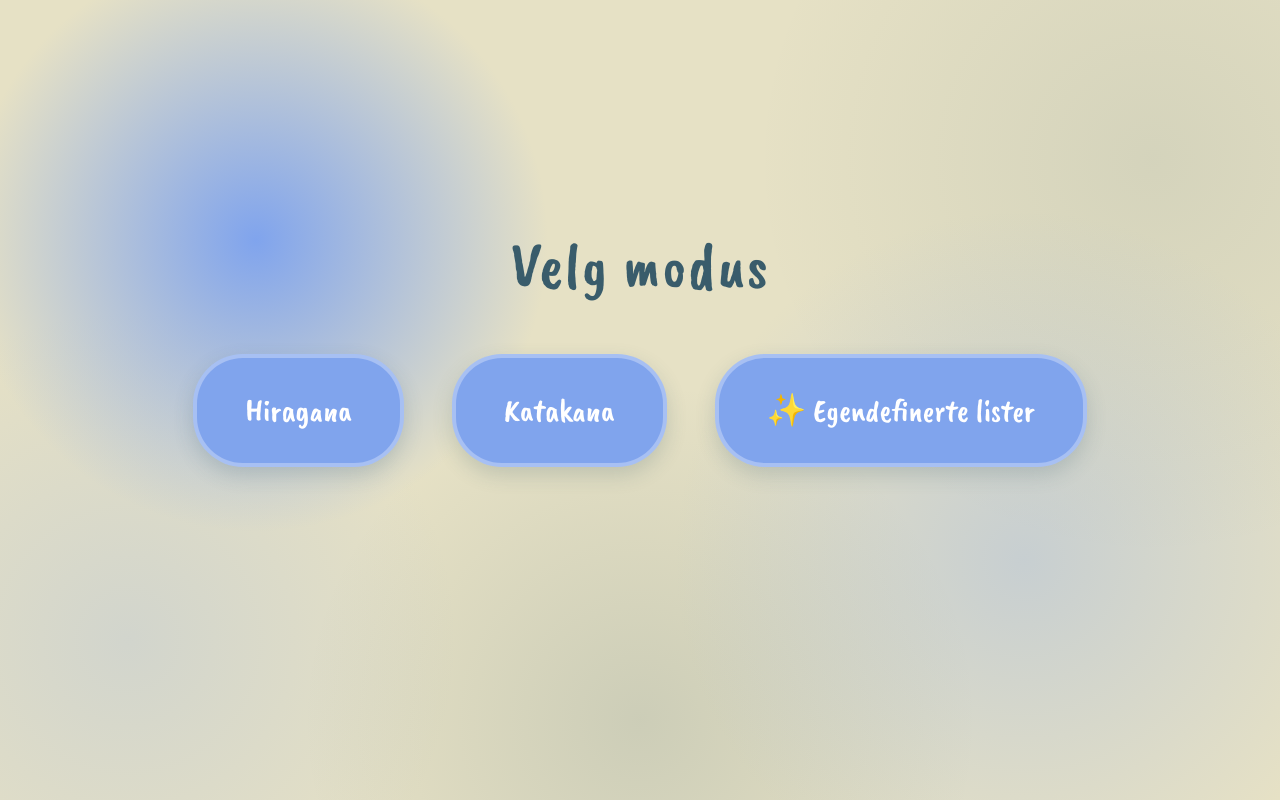
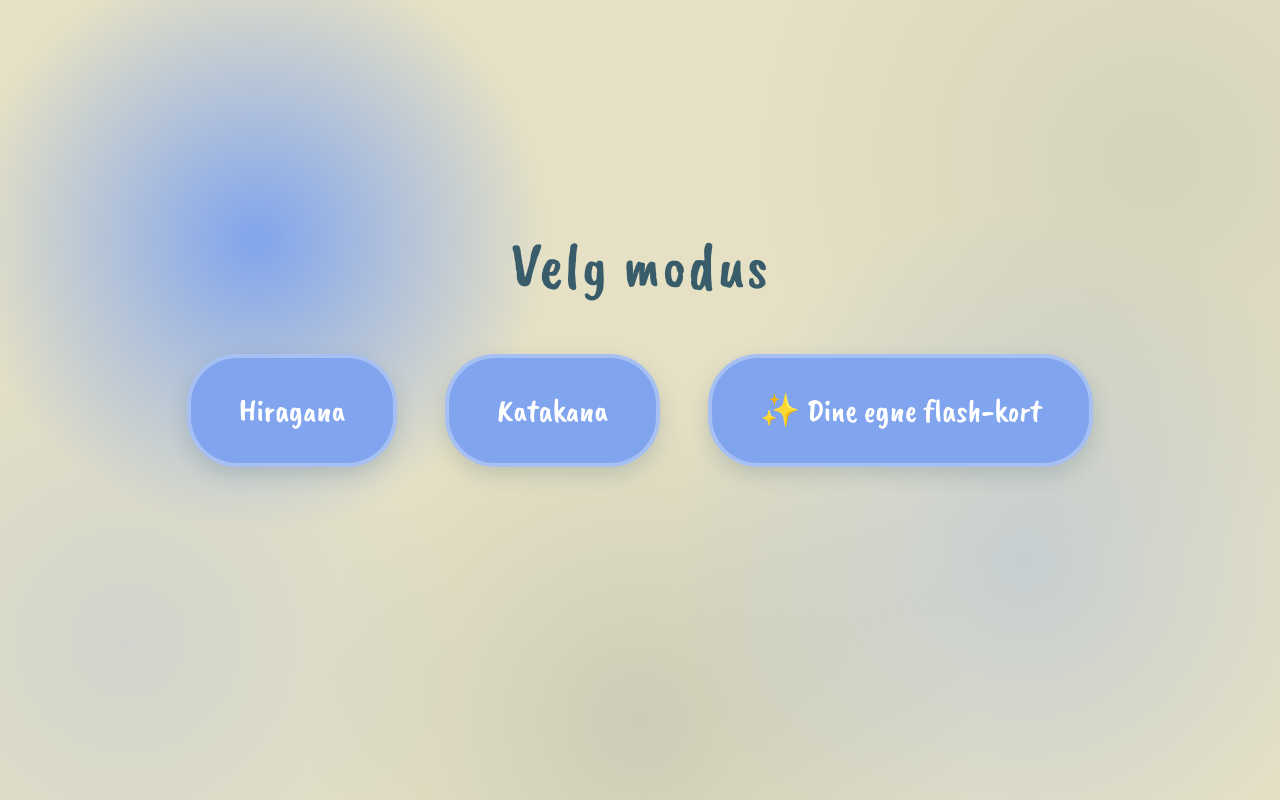
Before and after one commit to boyum/kana, a SvelteKit app: page / in a window 1280 px wide. Built offline with nearby package versions, Linux system fonts and the light colour scheme.

Commit message:
feat: improve custom list button text

```diff
--- a/src/routes/+page.svelte
+++ b/src/routes/+page.svelte
@@ -8,7 +8,7 @@
    <div class="mode-buttons">
 	   <a href="/hiragana" class="mode-btn">Hiragana</a>
 	   <a href="/katakana" class="mode-btn">Katakana</a>
-	   <a href="/custom" class="mode-btn custom">✨ Egendefinerte lister</a>
+	   <a href="/custom" class="mode-btn custom">✨ Dine egne flash-kort</a>
    </div>
 </section>
 
```
